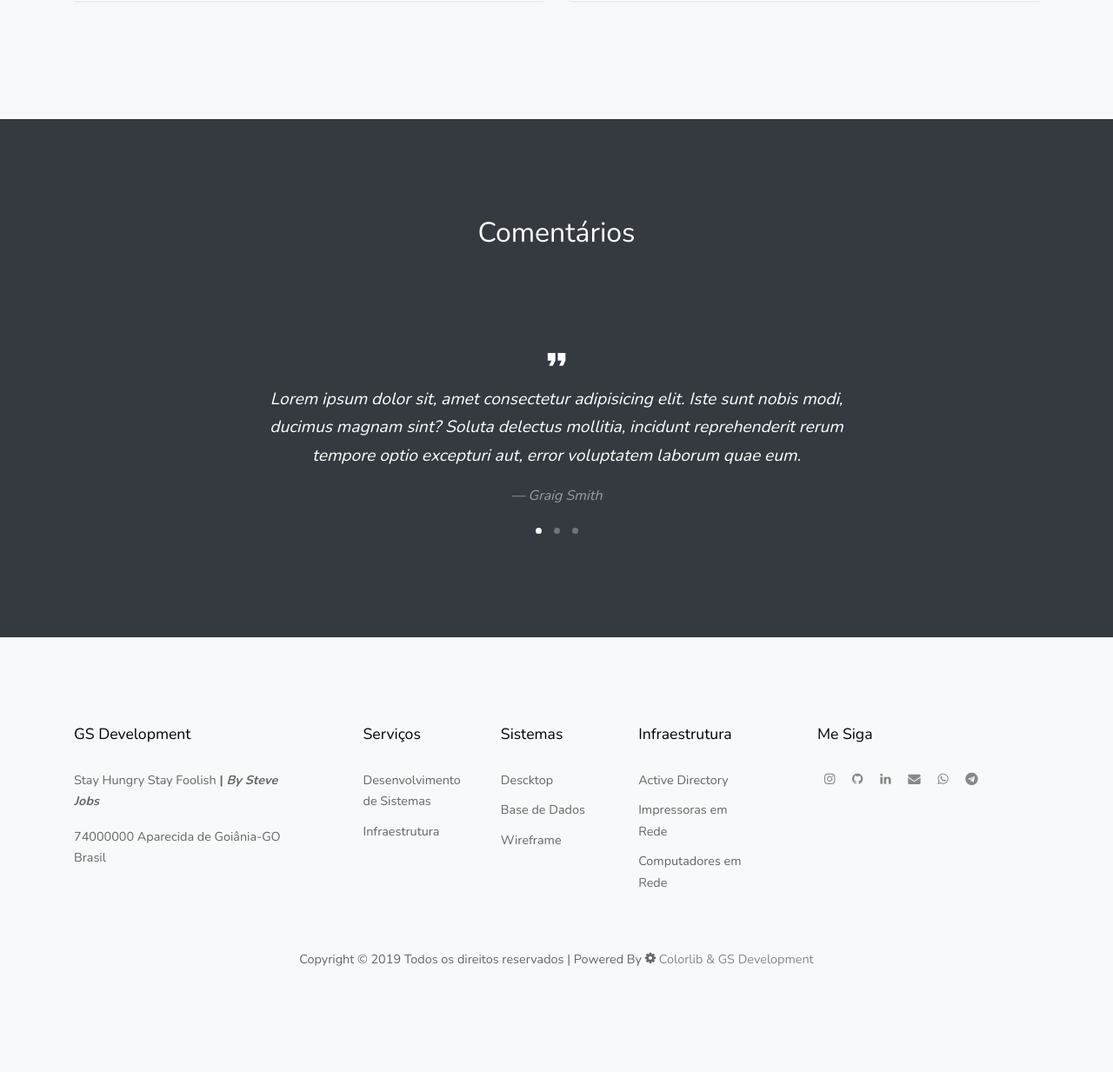
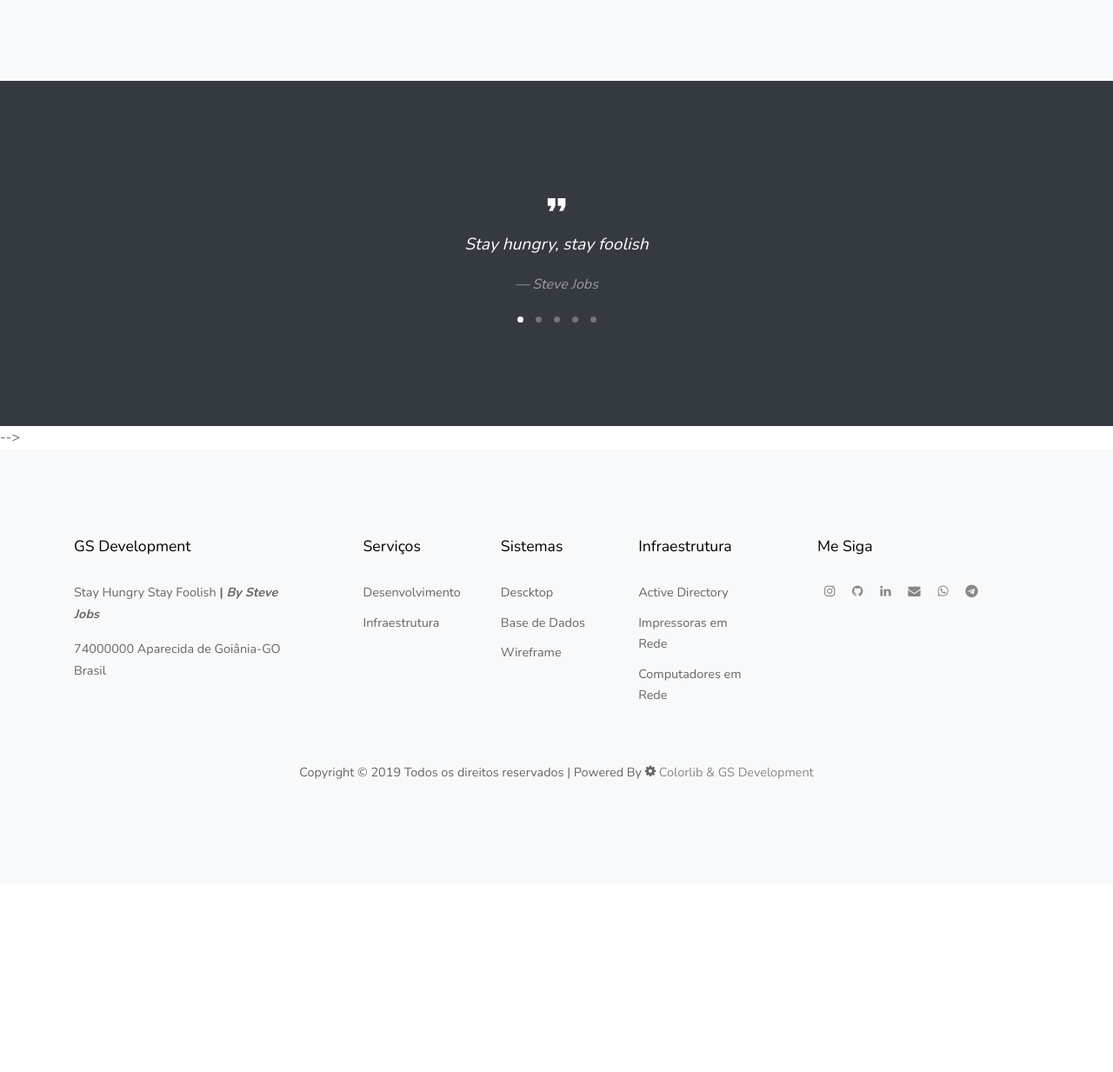
Before and after one commit to santos-gabriel/ProjetoSite, a PHP site: page /dev/ in a window 1280 px wide. Shown: the part 4449-5682 px from the top of the page at 87% size. After the commit the page ends 5345 px from the top, so only its background shows below. Run offline with PHP 8.4, Linux system fonts and the light colour scheme; some web fonts are replaced.

Commit message:
ADIÇÃO->[frases] ALTERACAO->[textos]

```diff
--- a/blog.php
+++ b/blog.php
@@ -7,7 +7,7 @@
           <div class="col-12 mb-5 position-relative">
             <h2 class="section-title text-center mb-5">Meus Projetos</h2>
           </div>
-
+<!--
           <div class="col-md-6 mb-5 mb-lg-0 col-lg-4">
             <div class="blog_entry">
               <a href="single.html"><img src="images/blog_1.jpg" alt="Image" class="img-fluid"></a>
@@ -19,7 +19,7 @@
               </div>
             </div>
           </div>
-
+-->
           <div class="col-md-6 mb-5 mb-lg-0 col-lg-4">
             <div class="blog_entry">
               <a href="single.html"><img src="images/ProjetoGne.jpg" alt="Image" class="img-fluid"></a>
@@ -27,7 +27,7 @@
                 <h3><a href="single.html">GNE</a></h3>
                 <span class="date">Julho 25, 2019</span>
                 <p>O GNE se trata de uma aplicação geradora aleatória de nomes e emails coerente aos nomes.Está em sua segunda versão estável, o GNE foi desenvolvido para solucionar e facilitar a vida nos testes de sotfware onde há a necessidade de testar diversos nomes e emails diferentes para validações</p>
-                <p class="more"><a href="single.html">Read More</a></p>
+                <!--<p class="more"><a href="single.html">Read More</a></p>-->
               </div>
             </div>
           </div>
@@ -39,7 +39,7 @@
                 <h3><a href="single.html">JF Game</a></h3>
                 <span class="date">Outubro 25, 2018</span>
                 <p>Se trata de um jogo de forca com intuito de trazer entretenimento e diversão. Está em sua terceira versão de forma estável com diversas palavras e possui uma dificuldade mediana. Está em constante atualização trazendo melhorias e correções de erros</p>
-                <p class="more"><a href="single.html">Read More</a></p>
+                <!--<p class="more"><a href="single.html">Read More</a></p>-->
               </div>
             </div>
           </div>
--- a/comentarios.php
+++ b/comentarios.php
@@ -2,30 +2,45 @@
 <section class="site-section bg-dark">
 
       <div class="container">
+<!--
         <div class="row">
           <div class="col-12 mb-5 position-relative">
-            <h2 class="section-title text-center mb-5 text-white">Comentários</h2>
+            <h2 class="section-title text-center mb-5 text-white">. . .</h2>
           </div>
         </div>
+-->
         <div class="owl-carousel slide-one-item">
           <div class="slide">
             <blockquote>
-              <p>Lorem ipsum dolor sit, amet consectetur adipisicing elit. Iste sunt nobis modi, ducimus magnam sint? Soluta delectus mollitia, incidunt reprehenderit rerum tempore optio excepturi aut, error voluptatem laborum quae eum.</p>
-              <p><cite>&mdash; Graig Smith</cite></p>
+              <p>Stay hungry, stay foolish</p>
+              <p><cite>&mdash; Steve Jobs</cite></p>
             </blockquote>
           </div>
           <div class="slide">
             <blockquote>
-              <p>Lorem ipsum dolor sit amet consectetur adipisicing elit. Et, veniam, quos optio magnam aliquid est sequi cupiditate tempore libero excepturi nam laudantium consequuntur quia iste dolor fugit quas?</p>
-              <p><cite>&mdash; Carl Spencer</cite></p>
+              <p>Se quer viver uma vida feliz, amarre-se a uma meta, não às pessoas, nem às coisas</p>
+              <p><cite>&mdash; Albert Einstein</cite></p>
             </blockquote>
           </div>
           <div class="slide">
             <blockquote>
-              <p>Lorem ipsum dolor sit amet consectetur adipisicing elit. Illum veniam officiis placeat tempore, voluptates quis, odit mollitia neque, quisquam sint temporibus in ullam delectus modi repudiandae expedita! Cupiditate aspernatur illum adipisci recusandae beatae ea impedit.</p>
-              <p><cite>&mdash; Ryan Peters</cite></p>
+              <p>O fracasso quebra as almas pequenas e engradece as grandes, assim como o vento apaga a vela e atiça o fogo da floresta</p>
+              <p><cite>&mdash; Benjamin Franklin</cite></p>
+            </blockquote>
+          </div>
+          <div class="slide">
+            <blockquote>
+              <p>To win big, you sometimes have to take big risks</p>
+              <p><cite>&mdash; Bill Gates</cite></p>
+            </blockquote>
+          </div>
+          <div class="slide">
+            <blockquote>
+              <p>Each dream you leave behind is a part of your future that will no longer exist</p>
+              <p><cite>&mdash; Steve Jobs</cite></p>
             </blockquote>
           </div>
         </div>
       </div>
     </section>
+-->
--- a/footer.php
+++ b/footer.php
@@ -6,12 +6,13 @@
             <p>Stay Hungry Stay Foolish <strong>| <i>By Steve Jobs</i></strong></p>
             <p><span class="d-inline-block d-md-block">74000000 Aparecida de Goiânia-GO Brasil</span> <!--San Francisco, California, USA--></p>
           </div>
+
           <div class="col-md-5 mx-auto">
             <div class="row">
               <div class="col-lg-4">
                 <h3 class="footer-title">Serviços</h3>
                 <ul class="list-unstyled">
-                  <li><a>Desenvolvimento de Sistemas</a></li>
+                  <li><a>Desenvolvimento</a></li>
                   <li><a>Infraestrutura</a></li>
                 </ul>
               </div>
@@ -33,6 +34,7 @@
               </div>
             </div>
           </div>
+
           <div class="col-md-3">
             <h3 class="footer-title">Me Siga</h3>
             <!-- <a href="#" class="social-circle p-2"><span class="icon-twitter"></span></a>
--- a/fotos.php
+++ b/fotos.php
@@ -10,16 +10,16 @@
 
         <div class="row">
           <div class="col-md-8 col-lg-6">
-            <a href="https://www.udemy.com/certificate/UC-FKMTGXPV/"><span class="icon-trophy" style="color: yellow"></span><span> Programador Delphi - Sistemas com Delphi e MySql</span></a>
+            <a href="https://www.udemy.com/certificate/UC-FKMTGXPV/"><span class="icon-trophy" style="color: yellow"></span><span style="color: white;"> Programador Delphi - Sistemas com Delphi e MySql</span></a>
           </div>
 
           <div class="col-md-8 col-lg-6">
-            <a href="https://www.udemy.com/certificate/UC-PK7693IH/"><span class="icon-trophy" style="color: yellow"></span><span> Dominando Banco de Dados com MySql</span></a>
+            <a href="https://www.udemy.com/certificate/UC-PK7693IH/"><span class="icon-trophy" style="color: yellow"></span><span style="color: white;"> Dominando Banco de Dados com MySql</span></a>
           </div>
 
           <div class="col-md-16 col-lg-12">
             <br>
-            <a href="https://www.cursoemvideo.com/wp-content/uploads/2019/09/973-221944.jpeg"><span class="icon-trophy" style="color: yellow"></span><span> Algoritmo e Lógica de Programação</span></a>
+            <a href="https://www.cursoemvideo.com/wp-content/uploads/2019/09/973-221944.jpeg"><span class="icon-trophy" style="color: yellow"></span><span style="color: white;"> Algoritmo e Lógica de Programação</span></a>
           </div>
 
         </div>
```
Also changed, not shown: index.php (+0 -7 lines).
